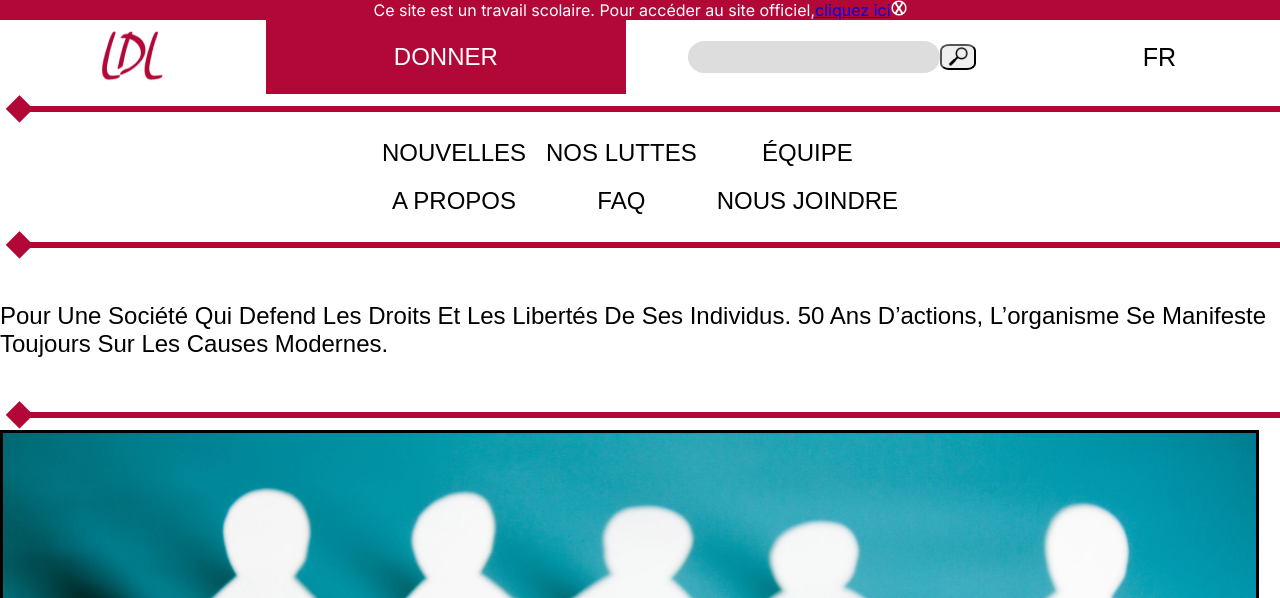
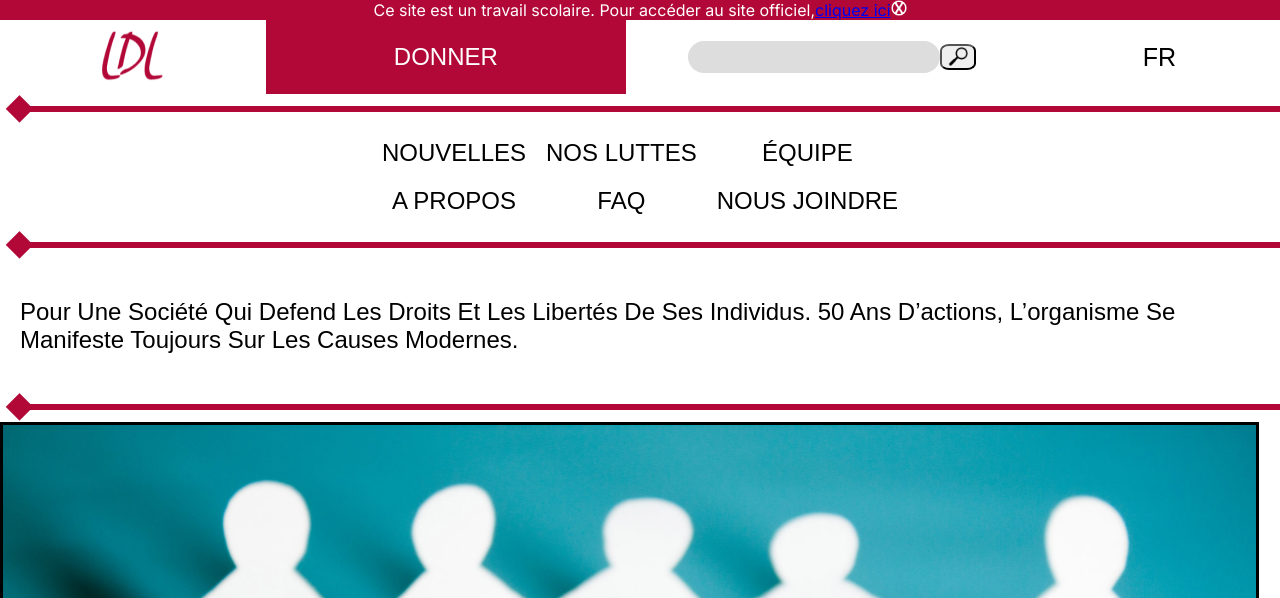
Before and after one commit to samesthumain/droits-et-libertes--la-cuisine, a PHP site: page / in a window 1280 px wide. Shown: the top 598 px of the page. Run offline with PHP 8.4, Linux system fonts and the light colour scheme; some web fonts are replaced.

Commit message:
margin dans le slogan

```diff
--- a/style.css
+++ b/style.css
@@ -385,6 +385,13 @@ body {
 /*.main{
     margin: 0 15px;
 }*/
+.slogan-principale {
+  display: flex;
+  justify-content: center;
+  align-items: center;
+  margin: 20px;
+}
+
 .divider {
   display: flex;
   justify-content: flex-start;
--- a/style.scss
+++ b/style.scss
@@ -62,6 +62,14 @@ body{
 
 //HEADER
 
+
+.slogan-principale{
+    display: flex;
+    justify-content: center;
+    align-items: center;
+
+    margin: 20px;
+}
 
 //MAIN
 
```
Also changed, not shown: 1 other file.
